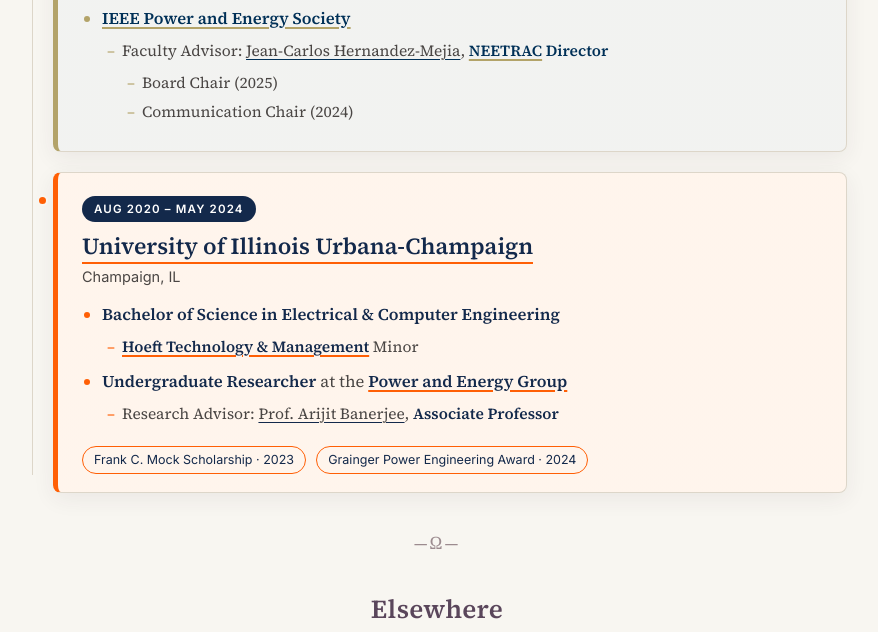
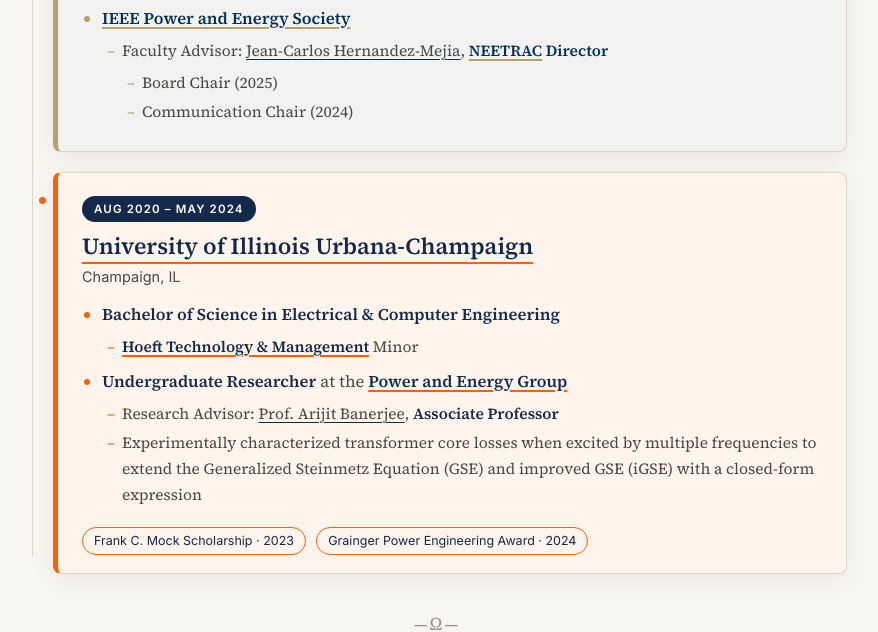
Before and after one commit to sohammjkr/sohammjkr.github.io, a plain HTML site: page index.html in a window 1280 px wide. Shown: the part 2901-3533 px from the top of the page, without its empty margins (203-1081 px from the left). Drawn offline with Linux system fonts and the light colour scheme.

Commit message:
Resume edit v911

```diff
--- a/index.html
+++ b/index.html
@@ -336,6 +336,9 @@
                 Research Advisor: <span class="person">Prof.&nbsp;Arijit Banerjee</span>,
                 <strong>Associate Professor</strong>
               </li>
+              <li>
+                Experimentally characterized transformer core losses when excited by multiple frequencies to extend the Generalized Steinmetz Equation (GSE) and improved GSE (iGSE) with a closed-form expression
+              </li>
             </ul>
           </li>
         </ul>
```
Also changed, not shown: 3 other files.
